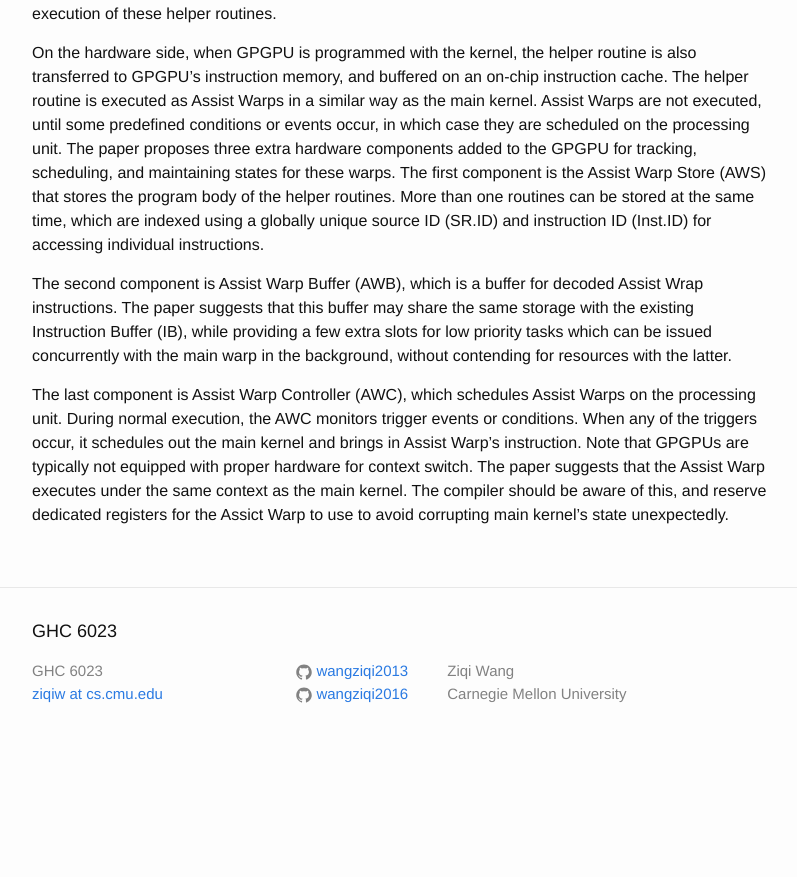
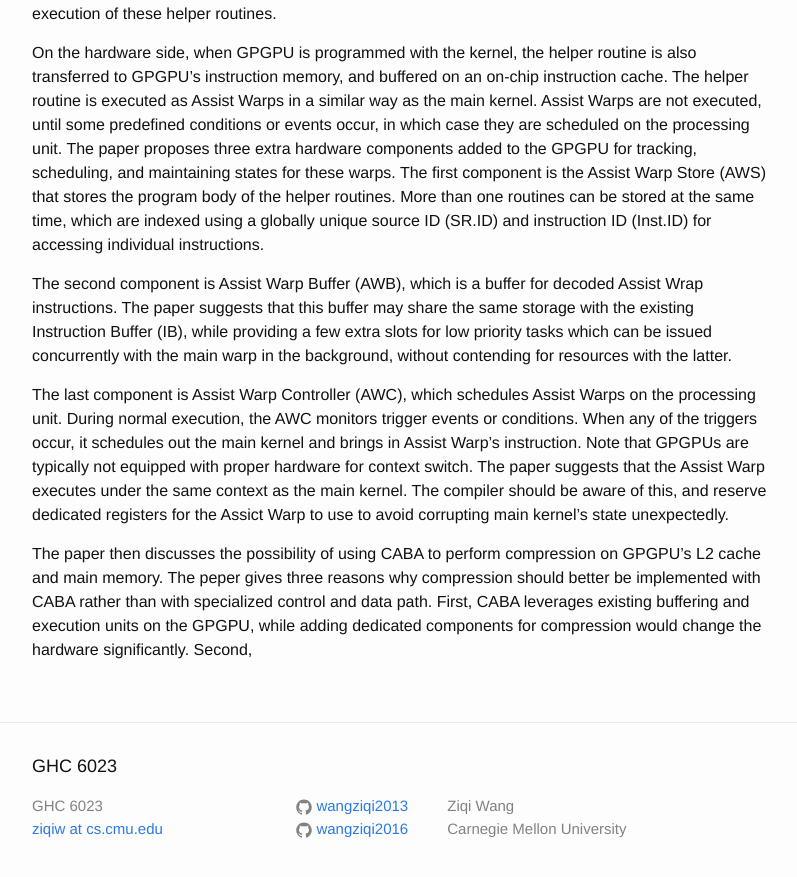
Before and after one commit to wangziqi2013/wangziqi2013.github.io, a Jekyll site: the page built from _posts/2020-07-28-caba.markdown, in a window 1280 px wide and 900 px high, scrolled down 1336 px. Shown: the top 877 px of the window, without its empty margins (238-1035 px from the left). Built offline with Jekyll 4.4.1, drawn with Linux system fonts in a browser that asks for light colours; before the commit the page ends 2101 px from its top, so only the background shows below that.

Commit message:
Adding hw

```diff
--- a/_posts/2020-07-28-caba.markdown
+++ b/_posts/2020-07-28-caba.markdown
@@ -70,3 +70,8 @@ and brings in Assist Warp's instruction. Note that GPGPUs are typically not equi
 switch. The paper suggests that the Assist Warp executes under the same context as the main kernel. The compiler should
 be aware of this, and reserve dedicated registers for the Assict Warp to use to avoid corrupting main kernel's state
 unexpectedly.
+
+The paper then discusses the possibility of using CABA to perform compression on GPGPU's L2 cache and main memory.
+The peper gives three reasons why compression should better be implemented with CABA rather than with specialized
+control and data path. First, CABA leverages existing buffering and execution units on the GPGPU, while adding
+dedicated components for compression would change the hardware significantly. Second,
```
